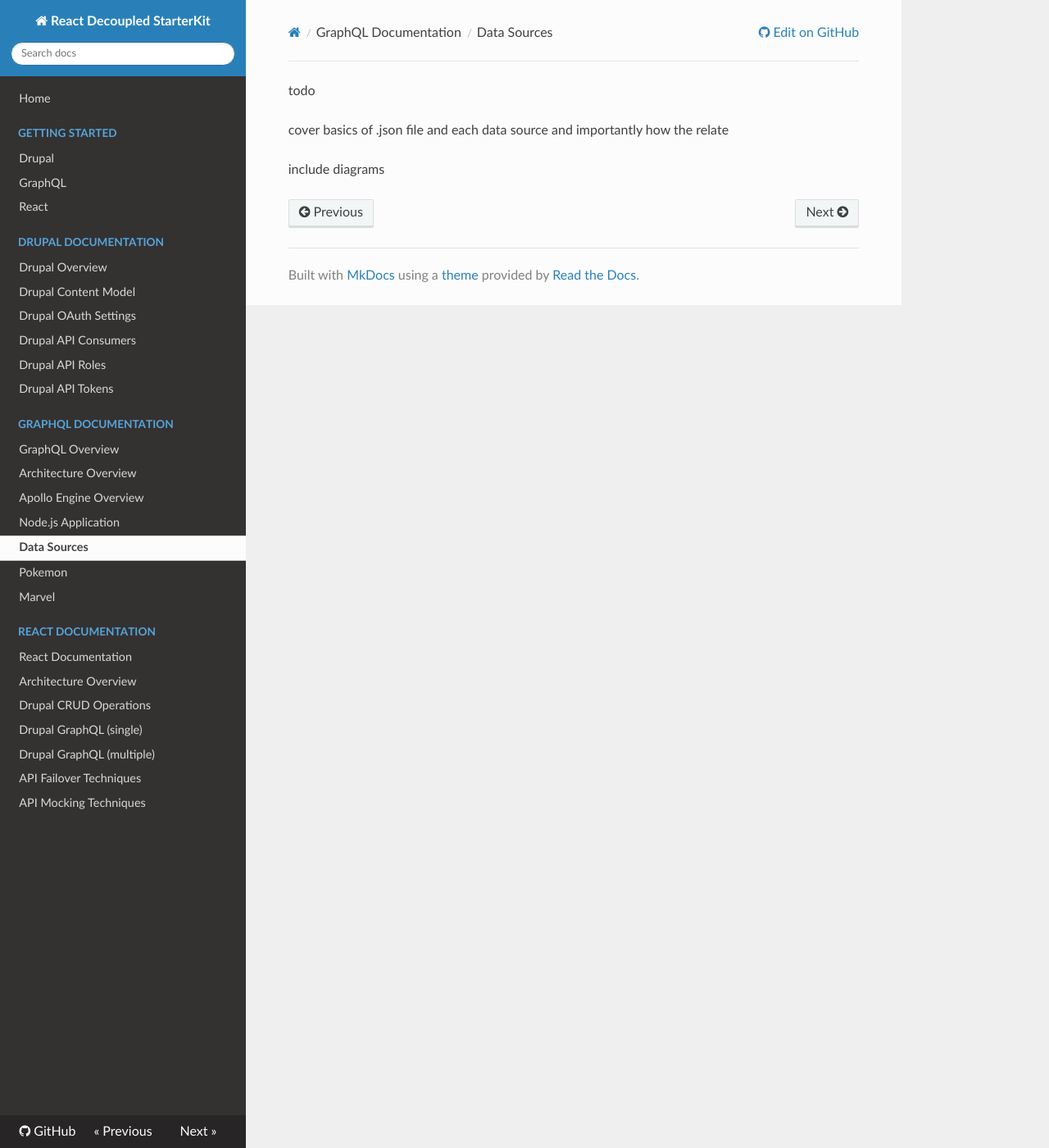
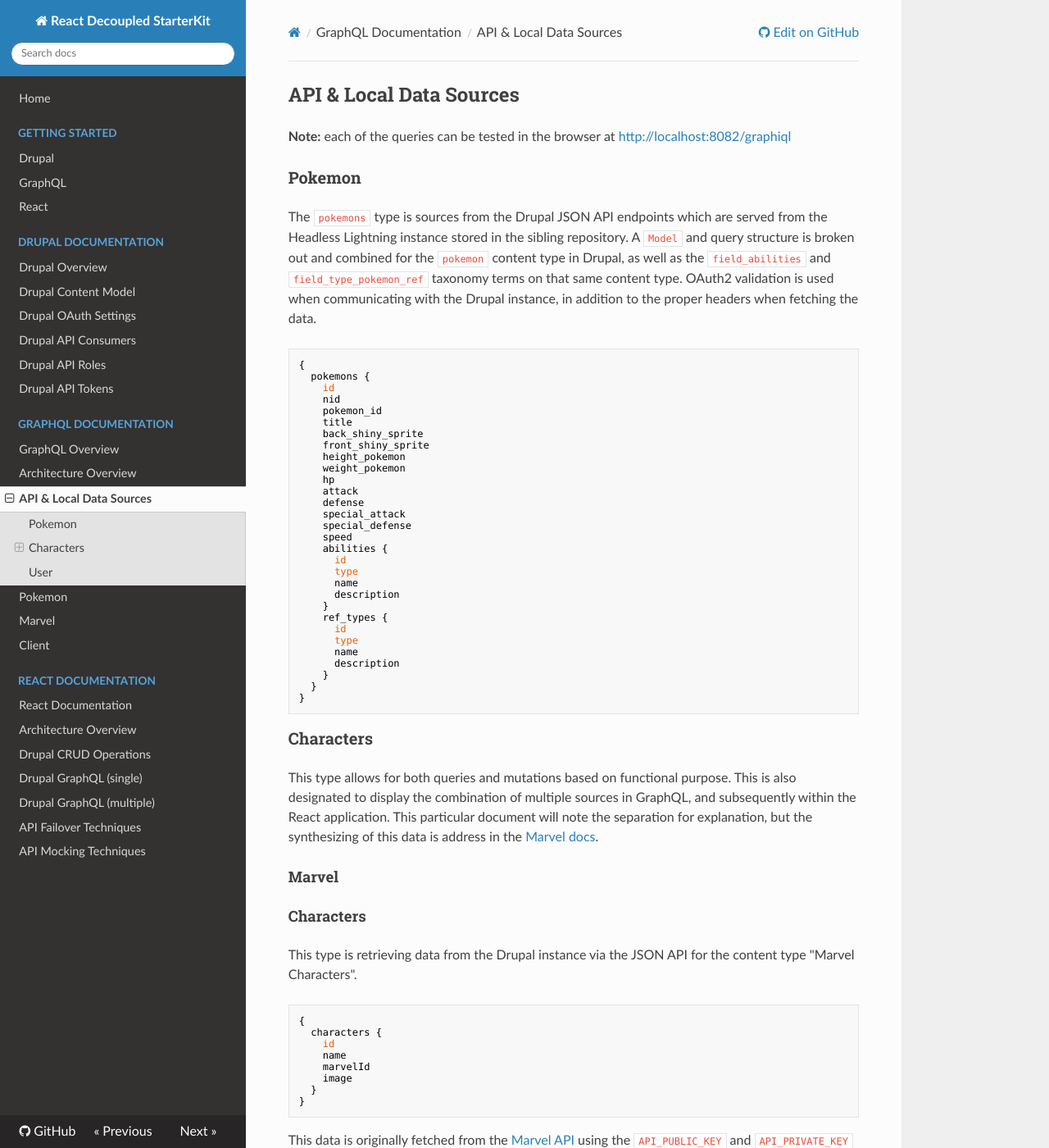
Before and after one commit to steveworley/decoupledkit-react, an MkDocs documentation site: the page built from docs/graphql-sources.md, in a window 1280 px wide and 1400 px high. Shown: the whole window at 82% size. Built offline with MkDocs 1.6.1, drawn with Linux system fonts in a browser that asks for light colours; nearby versions of some CDN libraries; old or Windows-style settings are respelled for this version of MkDocs; some of the changed text lies outside the part shown.

Commit message:
More graphql docs drafts.

````diff
--- a/docs/graphql-sources.md
+++ b/docs/graphql-sources.md
@@ -1,7 +1,109 @@
-todo
+## API & Local Data Sources
 
-cover basics of .json file and each data source and importantly how the relate
+**Note:** each of the queries can be tested in the browser at [http://localhost:8082/graphiql](http://localhost:8082/graphiql)
+
+### Pokemon
+
+The `pokemons` type is sources from the Drupal JSON API endpoints which are served from the Headless Lightning instance stored in the sibling repository. A `Model` and query structure is broken out and combined for the `pokemon` content type in Drupal, as well as the `field_abilities` and `field_type_pokemon_ref` taxonomy terms on that same content type. OAuth2 validation is used when communicating with the Drupal instance, in addition to the proper headers when fetching the data.
+
+```
+{
+  pokemons {
+    id
+    nid
+    pokemon_id
+    title
+    back_shiny_sprite
+    front_shiny_sprite
+    height_pokemon
+    weight_pokemon
+    hp
+    attack
+    defense
+    special_attack
+    special_defense
+    speed
+    abilities {
+      id
+      type
+      name
+      description
+    }
+    ref_types {
+      id
+      type
+      name
+      description
+    }
+  }
+}
+```
 
 
 
-include diagrams
+
+### Characters
+
+This type allows for both queries and mutations based on functional purpose. This is also designated to display the combination of multiple sources in GraphQL, and subsequently within the React application. This particular document will note the separation for explanation, but the synthesizing of this data is address in the [Marvel docs](./graphql-marvel.md).
+
+#### Marvel
+
+#### Characters
+
+This type is retrieving data from the Drupal instance via the JSON API for the content type "Marvel Characters".
+
+```
+{
+  characters {
+    id
+    name
+    marvelId
+    image
+  }
+}
+```
+
+This data is originally fetched from the [Marvel API](https://developer.marvel.com/) using the `API_PUBLIC_KEY` and `API_PRIVATE_KEY` which is stored in the local `.env` file.
+
+```
+{
+  marvel {
+    id
+    name
+  }
+}
+```
+
+#### Comics
+
+This data is also fetched from the [Marvel API](https://developer.marvel.com/) using the `API_PUBLIC_KEY` and `API_PRIVATE_KEY` which is stored in the local `.env` file.
+
+```
+TODO
+```
+
+#### Comic Sales
+
+This data is also fetched from the [Comic Sales API](https://comichron-data.github.io/api/titles.json) to compare sales data with the chosen characters's comic list.
+
+```
+TODO
+```
+
+
+### User
+
+The `users` type is a designated mock query intended for testing within the React application. This mock api data is facilitating using the `mocks` option from the `graphql-tools` package. The `casual` package is also used to generate fake data. These tools allow for the custom type declarations which are defined in `src/mocks.js`.
+
+```
+{
+  users {
+    email
+    first_name
+    last_name
+    email
+    country
+    id
+  }
+}
+```
--- a/mkdocs.yml
+++ b/mkdocs.yml
@@ -28,11 +28,10 @@ pages:
   - GraphQL Documentation:
     - GraphQL Overview: 'graphql.md'
     - Architecture Overview: 'graphql-architecture.md'
-    - Apollo Engine Overview: 'graphql-apollo.md'
-    - Node.js Application: 'graphql-nodejs.md'
-    - Data Sources: 'graphql-sources.md'
+    - API & Local Data Sources: 'graphql-sources.md'
     - Pokemon: 'graphql-pokemon.md'
     - Marvel: 'graphql-marvel.md'
+    - Client: 'graphql-client.md'
   - React Documentation:
     - React Documentation: 'react.md'
     - Architecture Overview: 'react-architecture.md'
````
Also changed, not shown: docs/graphql-apollo.md (deleted, +0 -5 lines), docs/graphql-nodejs.md (deleted, +0 -3 lines), docs/react-architecture.md (+2 -5 lines).
